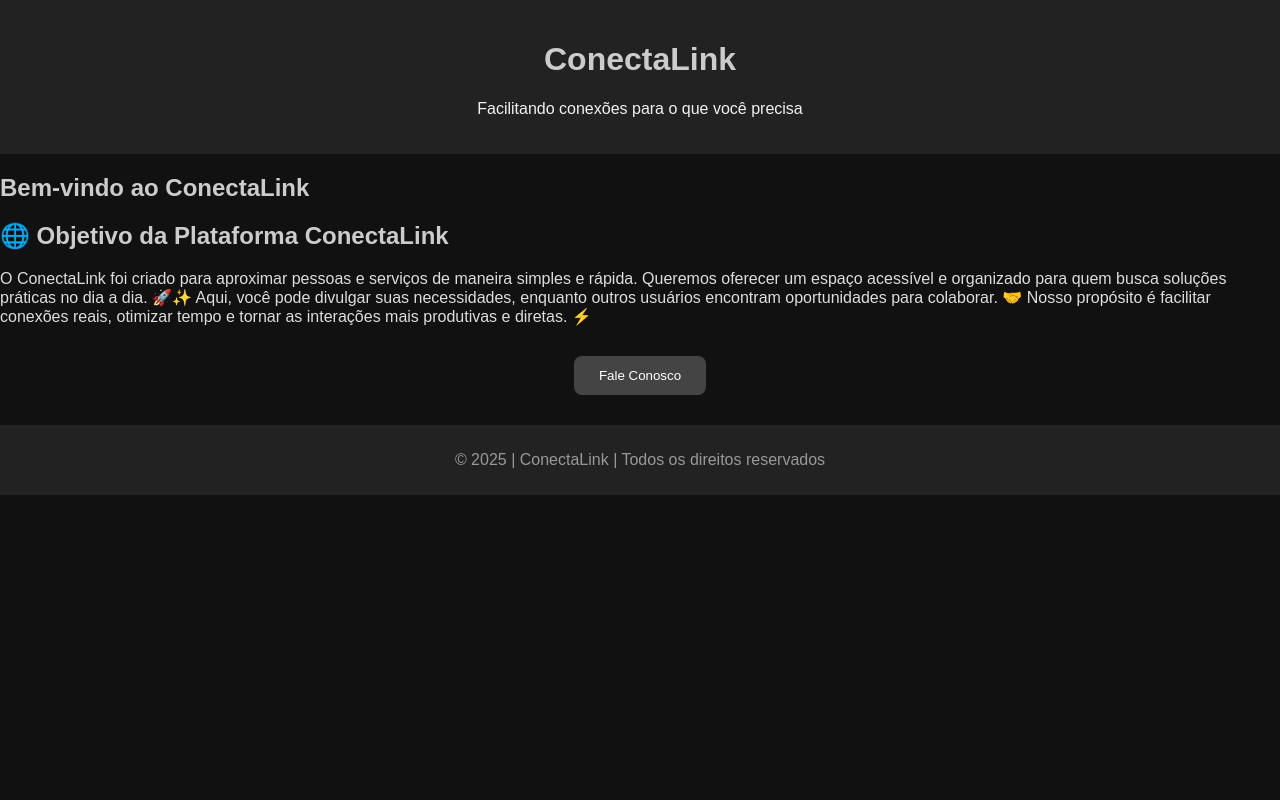
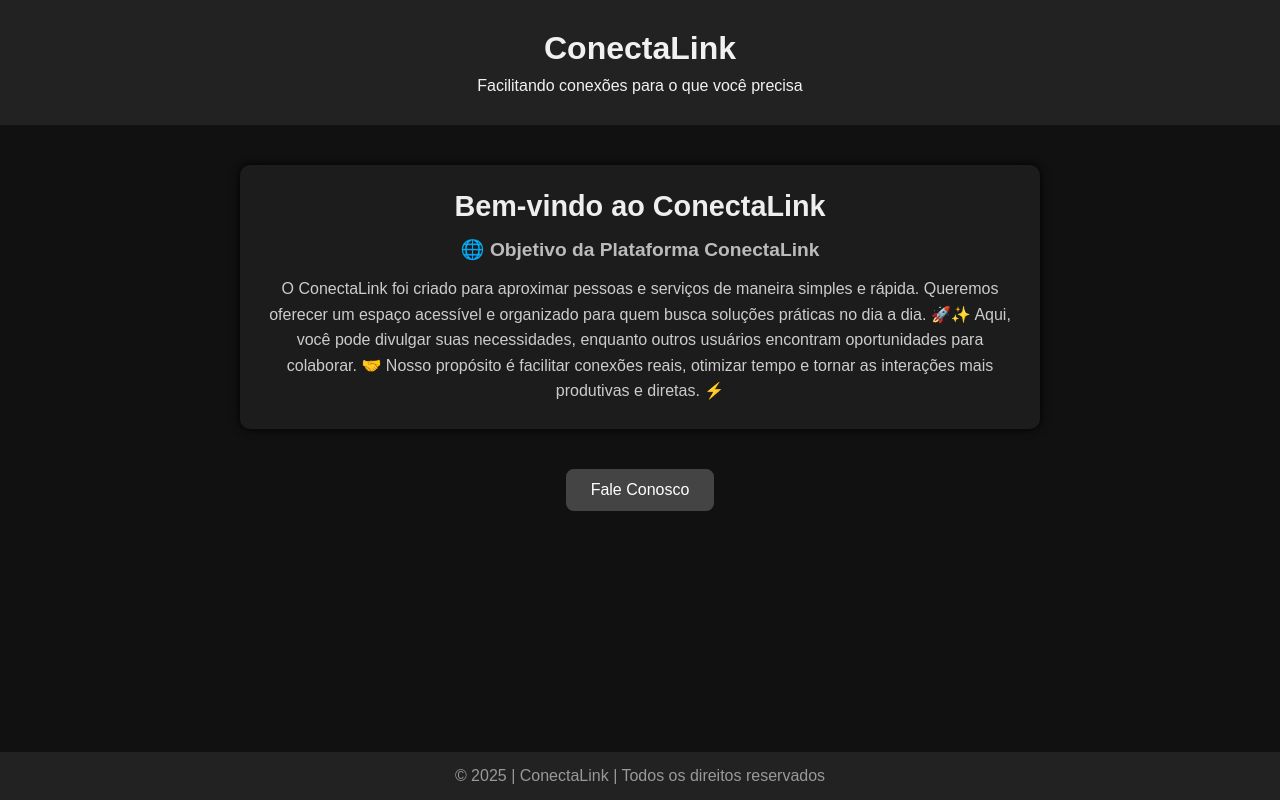
Before and after one commit to Paulovcarraro/ConectaLink, a plain HTML site: page index.html in a window 1280 px wide. Drawn offline with Linux system fonts and the light colour scheme; a script that the page names is missing.

Commit message:
Ajustes na estilização da página principal. Com ajustes a serem feitos.

```diff
--- a/css/styles.css
+++ b/css/styles.css
@@ -1,25 +1,71 @@
+/* Reset básico */
+* {
+  margin: 0;
+  padding: 0;
+  box-sizing: border-box;
+}
+
 body {
   font-family: Arial, sans-serif;
-    margin: 0;
-    padding: 0;
-    background-color: #111; /* Preto */
-    color: #ddd; /* Cinza claro */
+  min-height: 100vh;
+  display: flex;
+  flex-direction: column;
+  background-color: #111;
+  color: #ddd;
 }
 
+/* Cabeçalho */
 header {
   background-color: #222;
   color: #f1f1f1;
   text-align: center;
-    padding: 20px;
+  padding: 30px 20px;
 }
 
-h1, h2 {
+header h1 {
+  font-size: 2rem;
+  margin-bottom: 10px;
+}
+
+/* Seção principal */
+main {
+  flex: 1;
+  display: flex;
+  flex-direction: column;
+  align-items: center;
+  padding: 40px 20px;
+}
+
+#sobre {
+  max-width: 800px;
+  background-color: #1c1c1c;
+  padding: 25px;
+  border-radius: 10px;
+  box-shadow: 0px 0px 10px #000;
+  text-align: center;
+  margin-bottom: 40px;
+}
+
+#sobre h1 {
+  font-size: 1.8rem;
+  margin-bottom: 15px;
+  color: #eee;
+}
+
+#sobre h2 {
+  font-size: 1.2rem;
+  margin-bottom: 15px;
+  color: #bbb;
+}
+
+#sobre p {
+  line-height: 1.6;
   color: #ccc;
 }
 
+/* Botão */
 #botao {
   text-align: center;
-    margin: 30px;
 }
 
 #faleConosco {
@@ -29,15 +75,18 @@ h1, h2 {
   border: none;
   border-radius: 8px;
   cursor: pointer;
+  font-size: 16px;
 }
 
 #faleConosco:hover {
   background-color: #666;
 }
 
+/* Footer fixado ao rodapé */
 footer {
-    text-align: center;
   background-color: #222;
   color: #999;
-    padding: 10px;
+  text-align: center;
+  padding: 15px;
+  margin-top: auto;
 }
```
Lines whose indentation alone changed are shown as unchanged.
